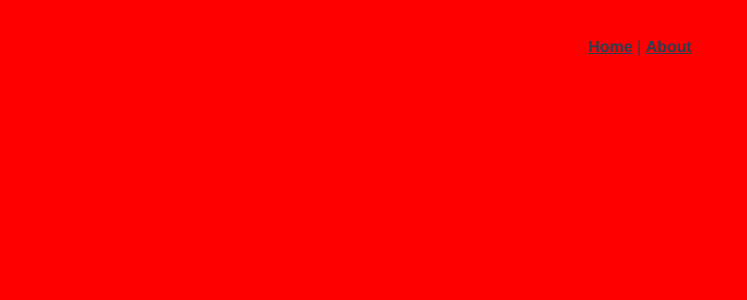
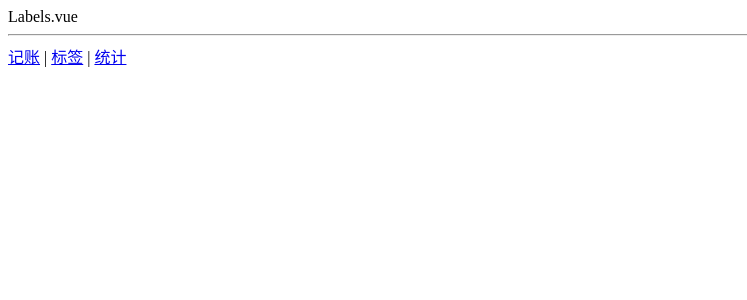
Before and after one commit to clouddawn/morney-2, a Vue app: page /#/labels in a window 1280 px wide. Shown: the top 300 px of the page, without its empty margins (0-747 px from the left). Built offline with nearby package versions, Linux system fonts and the light colour scheme.

Commit message:
导航栏初步完成

```diff
--- a/src/App.vue
+++ b/src/App.vue
@@ -1,18 +1,19 @@
 <template>
-  <div id="app">
-    <div id="nav">
-      <router-link to="/">Home</router-link> |
-      <router-link to="/about">About</router-link>
+  <div>
+    <router-view/>
+    <hr>
+    <div>
+      <router-link to="/money">记账</router-link>
+      |
+      <router-link to="/labels">标签</router-link>
+      |
+      <router-link to="statistics">统计</router-link>
     </div>
-    <router-view/>
   </div>
+
 </template>
 
 <style lang="scss">
-@import "~@/assets/styles/test.scss";
-body{
-  background: $red;
-}
 #app {
   font-family: Avenir, Helvetica, Arial, sans-serif;
   -webkit-font-smoothing: antialiased;
--- a/src/assets/styles/test.scss
+++ /dev/null
@@ -1 +0,0 @@
-$red:#f00;
--- a/src/router/index.ts
+++ b/src/router/index.ts
@@ -1,27 +1,33 @@
-import Vue from 'vue'
-import VueRouter, { RouteConfig } from 'vue-router'
-import Home from '../views/Home.vue'
+import Vue from 'vue';
+import VueRouter, {RouteConfig} from 'vue-router';
+import Home from '../views/Home.vue';
+import Money from '@/views/Money.vue';
+import Labels from '@/views/Labels.vue';
+import Statistics from '@/views/Statistics.vue';
 
-Vue.use(VueRouter)
+Vue.use(VueRouter);
 
 const routes: Array<RouteConfig> = [
-  {
-    path: '/',
-    name: 'Home',
-    component: Home
-  },
-  {
-    path: '/about',
-    name: 'About',
-    // route level code-splitting
-    // this generates a separate chunk (about.[hash].js) for this route
-    // which is lazy-loaded when the route is visited.
-    component: () => import(/* webpackChunkName: "about" */ '../views/About.vue')
-  }
-]
+    {
+        path:'/',
+        redirect:'/money'
+    },
+    {
+        path:'/money',
+        component:Money
+    },
+    {
+        path:'/labels',
+        component:Labels
+    },
+    {
+        path:'/statistics',
+        component:Statistics
+    }
+];
 
 const router = new VueRouter({
-  routes
-})
+    routes
+});
 
-export default router
+export default router;
--- /dev/null
+++ b/src/views/Labels.vue
@@ -0,0 +1,15 @@
+<template>
+    <div>
+      Labels.vue
+    </div>
+</template>
+
+<script lang="ts">
+export default {
+name: "Labels"
+}
+</script>
+
+<style lang="scss" scoped>
+
+</style>
--- /dev/null
+++ b/src/views/Money.vue
@@ -0,0 +1,15 @@
+<template>
+    <div>
+      Money.vue
+    </div>
+</template>
+
+<script lang="ts">
+export default {
+name: "Money"
+}
+</script>
+
+<style lang="scss" scoped>
+
+</style>
--- /dev/null
+++ b/src/views/Statistics.vue
@@ -0,0 +1,15 @@
+<template>
+  <div>
+    Statistics.vue
+  </div>
+</template>
+
+<script lang="ts">
+export default {
+  name: 'Statistics'
+};
+</script>
+
+<style lang="scss" scoped>
+
+</style>
```
